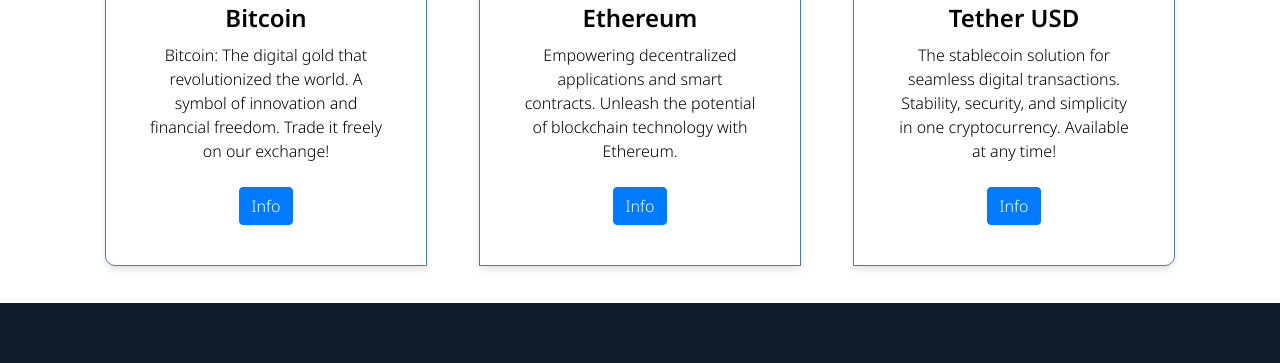
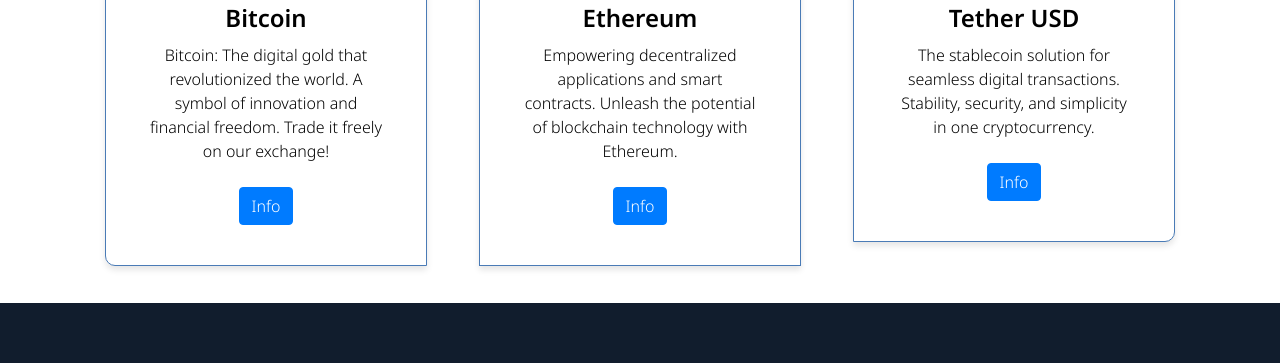
Before and after one commit to sedc-codecademy/sp2023-cp01-csi-1, a plain HTML site: page index.html in a window 1280 px wide. Shown: the part 1253-1616 px from the top of the page. Drawn offline with nearby package versions, Linux system fonts and the light colour scheme; no server answers.

Commit message:
:children_crossing:

```diff
--- a/src/script.js
+++ b/src/script.js
@@ -622,7 +622,7 @@
         <img src="/public/tether-seeklogo.com.svg" alt="" class="card-img-top svg-card">
         <div class="card-body">
           <h5 class="card-title">Tether USD</h5>
-          <p class="card-text mb-4">The stablecoin solution for seamless digital transactions. Stability, security, and simplicity in one cryptocurrency. Available at any time!</p>
+          <p class="card-text mb-4">The stablecoin solution for seamless digital transactions. Stability, security, and simplicity in one cryptocurrency. </p>
           <button class="btn btn-primary">Info</button>
         </div>
     </div>
--- a/styles.css
+++ b/styles.css
@@ -243,8 +243,14 @@
   }
 }
 
+@media (min-width: 1024px) and (max-width: 1480px) {
+  p {
+    font-size: 1rem;
+  }
+}
+
 /* For medium devices and above */
-@media (min-width: 768px) and (max-width: 991.98px) {
+@media (min-width: 700px) and (max-width: 991.98px) {
   .page {
     flex-direction: row;
     flex-wrap: wrap;
@@ -264,6 +270,10 @@
 
   p {
     font-size: 1rem;
+  }
+
+  .card-text {
+    font-size: 0.7rem;
   }
 }
 
```
